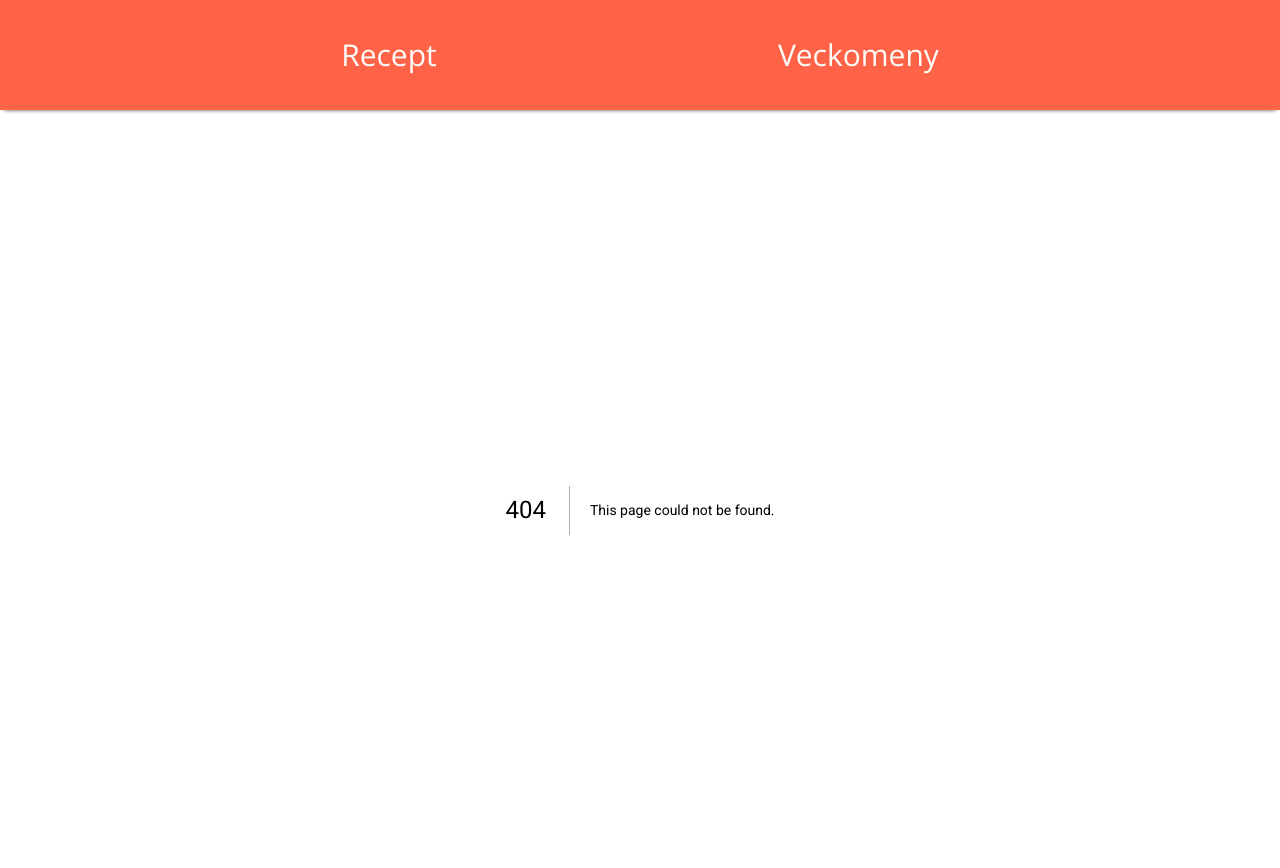
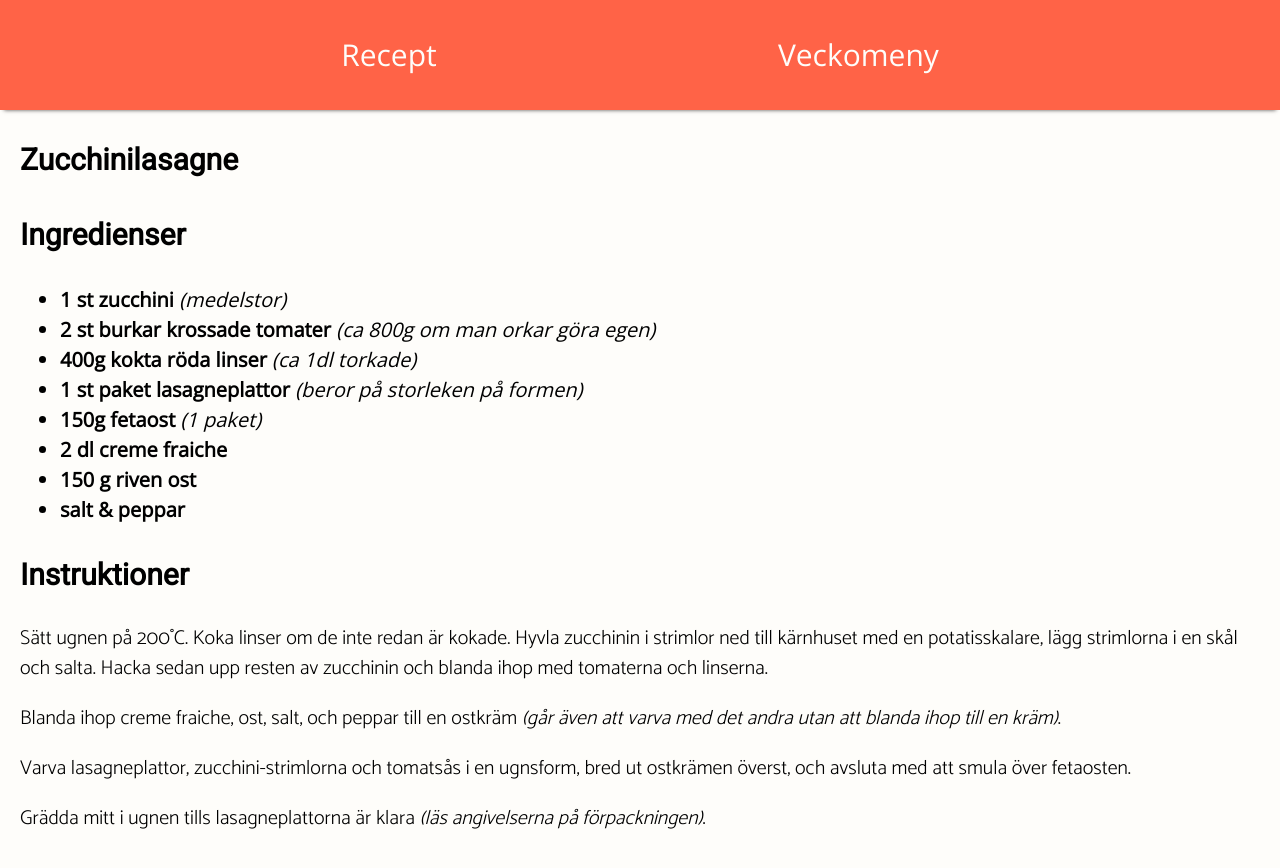
Before and after one commit to w1nston/amsenwallander.se, a Next.js app: page /recipes/zucchinilasagne in a window 1280 px wide. Before the commit this address had no page. Shown: the top 868 px of the page. Built offline with nearby package versions, Linux system fonts and the light colour scheme.

Commit message:
Add zucchinilasagne recipe.

```diff
--- a/components/style/Heading.tsx
+++ /dev/null
@@ -1,31 +0,0 @@
-/** @jsx jsx */
-import { css, jsx } from '@emotion/core';
-
-type Props = {
-  children: React.ReactNode;
-};
-
-const h1Styles = css`
-  padding: 0 1rem;
-`;
-
-const h2Styles = css`
-  padding: 0 1rem;
-`;
-
-const h3Styles = css`
-  padding: 0 1rem;
-  margin-bottom: 0;
-`;
-
-export function H1({ children }: Props) {
-  return <h1 css={h1Styles}>{children}</h1>;
-}
-
-export function H2({ children }: Props) {
-  return <h2 css={h2Styles}>{children}</h2>;
-}
-
-export function H3({ children }: Props) {
-  return <h3 css={h3Styles}>{children}</h3>;
-}
--- /dev/null
+++ b/components/style/Layout.tsx
@@ -0,0 +1,14 @@
+/** @jsx jsx */
+import { css, jsx } from '@emotion/core';
+
+type Props = {
+  children: React.ReactNode;
+};
+
+const articleStyles = css`
+  padding: 0 1rem;
+`;
+
+export function Layout({ children }: Props) {
+  return <article css={articleStyles}>{children}</article>;
+}
--- a/components/style/Paragraph.tsx
+++ b/components/style/Paragraph.tsx
@@ -6,7 +6,6 @@ type Props = {
 };
 
 const pStyles = css`
-  padding: 0 1rem;
   font-family: 'Catamaran', sans-serif;
 `;
 
--- a/components/style/UnorderedList.tsx
+++ /dev/null
@@ -1,37 +0,0 @@
-/** @jsx jsx */
-import { Children } from 'react';
-import { css, jsx } from '@emotion/core';
-
-function cloneElement(element: any, props: any) {
-  return jsx(element.type, {
-    key: element.key,
-    ref: element.ref,
-    ...element.props,
-    ...props,
-  });
-}
-
-type Props = {
-  children: any;
-};
-
-const listStyles = css`
-  padding: 0 2rem;
-  margin-top: 0;
-`;
-
-const listItemStyles = css`
-  /* TODO */
-`;
-
-export function UnorderedList({ children }: Props) {
-  return (
-    <ul css={listStyles}>
-      {Children.map(children, (child) =>
-        cloneElement(child, {
-          css: listItemStyles,
-        })
-      )}
-    </ul>
-  );
-}
--- /dev/null
+++ b/metadata/recipes/zucchinilasagne.json
@@ -0,0 +1,6 @@
+{
+  "filename": "zucchinilasagne.mdx",
+  "slug": "zucchinilasagne",
+  "name": "Zucchinilasagne",
+  "category": "Middag"
+}
--- a/pages/_app.tsx
+++ b/pages/_app.tsx
@@ -3,11 +3,8 @@ import { AppProps } from 'next/app';
 import { MDXProvider } from '@mdx-js/react';
 import '../public/styles.css';
 import Navbar from '../components/Navbar';
-import { H1, H2, H3 } from '../components/style/Heading';
-import { UnorderedList } from '../components/style/UnorderedList';
 import { Paragraph } from '../components/style/Paragraph';
-
-// TODO: use wrapper with MDXProvider to set default padding...
+import { Layout } from '../components/style/Layout';
 
 export default function AWApp(props: AppProps) {
   const { Component, pageProps } = props;
@@ -15,11 +12,8 @@ export default function AWApp(props: AppProps) {
   return (
     <MDXProvider
       components={{
-        h1: H1,
-        h2: H2,
-        h3: H3,
-        ul: UnorderedList,
         p: Paragraph,
+        wrapper: Layout,
       }}
     >
       <Head>
--- /dev/null
+++ b/pages/recipes/zucchinilasagne.mdx
@@ -0,0 +1,23 @@
+# Zucchinilasagne
+
+## Ingredienser
+
+- **1 st zucchini** _(medelstor)_
+- **2 st burkar krossade tomater** _(ca 800g om man orkar göra egen)_
+- **400g kokta röda linser** _(ca 1dl torkade)_
+- **1 st paket lasagneplattor** _(beror på storleken på formen)_
+- **150g fetaost** _(1 paket)_
+- **2 dl creme fraiche**
+- **150 g riven ost**
+- **salt & peppar**
+
+## Instruktioner
+
+Sätt ugnen på 200˚C. Koka linser om de inte redan är kokade. Hyvla zucchinin i strimlor ned till kärnhuset med en potatisskalare,
+lägg strimlorna i en skål och salta. Hacka sedan upp resten av zucchinin och blanda ihop med tomaterna och linserna.
+
+Blanda ihop creme fraiche, ost, salt, och peppar till en ostkräm _(går även att varva med det andra utan att blanda ihop till en kräm)_.
+
+Varva lasagneplattor, zucchini-strimlorna och tomatsås i en ugnsform, bred ut ostkrämen överst, och avsluta med att smula över fetaosten.
+
+Grädda mitt i ugnen tills lasagneplattorna är klara _(läs angivelserna på förpackningen)_.
```
